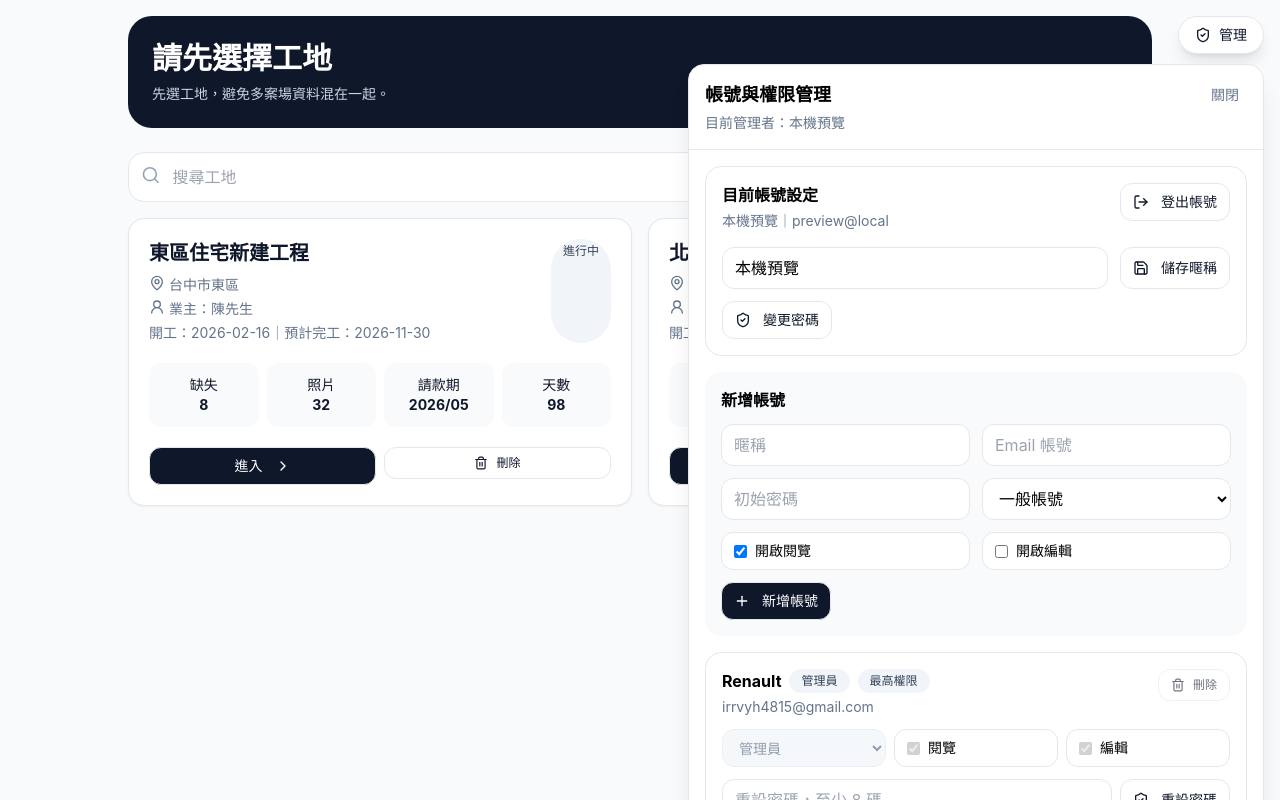
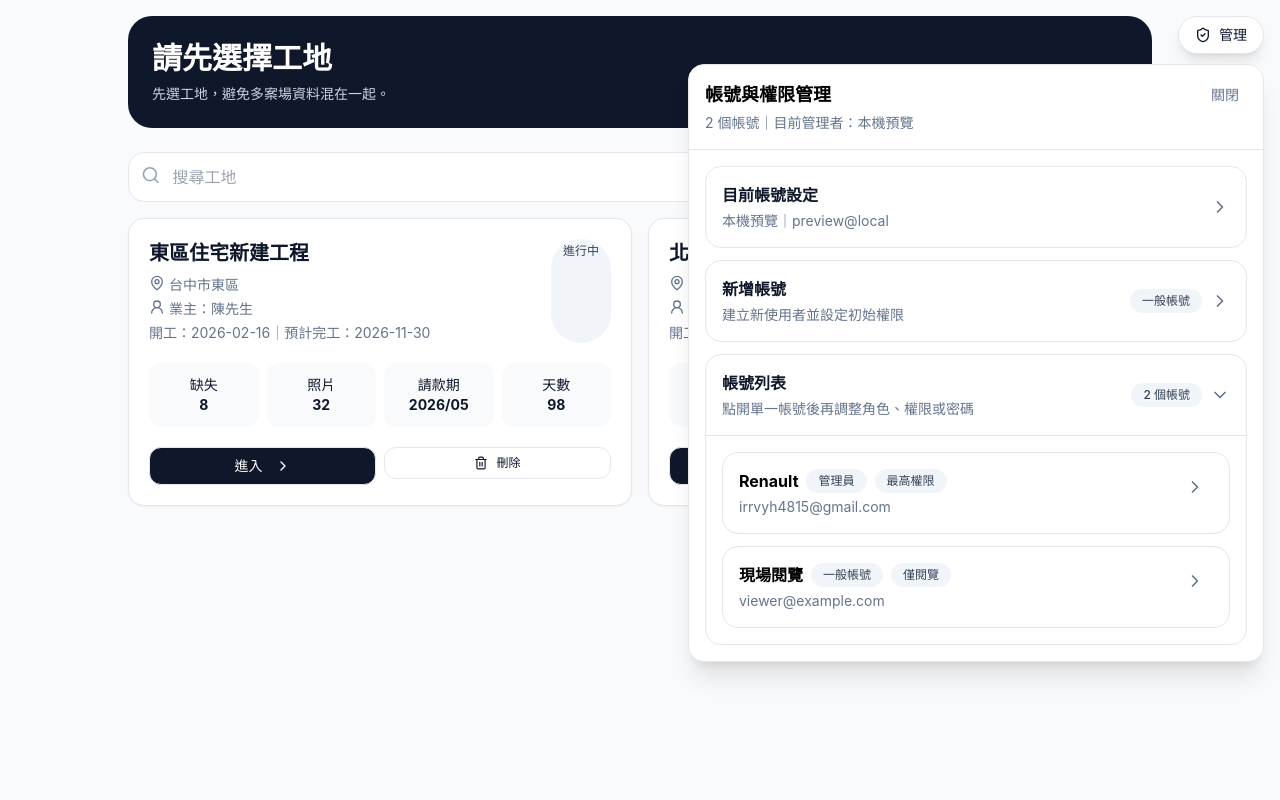
Before and after one commit to irrvyh4815/BEEZtoDO, a React (Vite) app: page / in a window 1280 px wide. Both pictures are taken after a click on the button "管理". Built offline with nearby package versions, Linux system fonts and the light colour scheme.

Commit message:
Collapse account management panel

```diff
--- a/src/App.jsx
+++ b/src/App.jsx
@@ -811,17 +811,37 @@ function LoadingScreen() {
   );
 }
 
+function AccordionSection({ title, desc, meta, open, onToggle, children }) {
+  return (
+    <div className="rounded-2xl border bg-white">
+      <button
+        type="button"
+        onClick={onToggle}
+        aria-expanded={open}
+        className="flex w-full items-center justify-between gap-3 p-4 text-left hover:bg-slate-50"
+      >
+        <span className="min-w-0">
+          <span className="block font-bold text-slate-900">{title}</span>
+          {desc ? <span className="mt-1 block text-sm text-slate-500">{desc}</span> : null}
+        </span>
+        <span className="flex shrink-0 items-center gap-2">
+          {meta ? <Badge>{meta}</Badge> : null}
+          <ChevronRight
+            className={`h-5 w-5 text-slate-500 transition ${open ? "rotate-90" : ""}`}
+          />
+        </span>
+      </button>
+      {open ? <div className="border-t p-4">{children}</div> : null}
+    </div>
+  );
+}
+
 function LoginScreen({ onLogin }) {
   const [email, setEmail] = useState("admin@eztodo.local");
   const [password, setPassword] = useState("");
   const [error, setError] = useState("");
   const [loading, setLoading] = useState(false);
-  const loginHighlights = [
-    "工地資料、合約、請款與施工日報集中管理",
-    "缺失改善、工項 Memo、待辦事項可依工地追蹤",
-    "預定進度可用甘特圖檢視工種與日期安排",
-    "管理員可控管帳號、閱覽權限與編輯權限",
-  ];
+  const loginTags = ["工地管理", "施工日報", "廠商請款", "缺失追蹤", "甘特圖", "權限控管"];
 
   async function handleSubmit(event) {
     event.preventDefault();
@@ -845,21 +865,40 @@ function LoginScreen({ onLogin }) {
     <Shell full>
       <div className="mx-auto grid min-h-[calc(100vh-2rem)] max-w-5xl items-center gap-6 lg:grid-cols-[1fr_420px]">
         <div className="rounded-3xl bg-slate-900 p-8 text-white">
-          <div className="mb-8 inline-flex rounded-2xl bg-white/10 p-3">
+          <div className="mb-8 flex items-center justify-between gap-4">
+            <div className="inline-flex rounded-2xl bg-white/10 p-3">
               <ShieldCheck className="h-8 w-8" />
             </div>
-          <p className="text-sm font-medium text-slate-300">製作團隊：R3nault</p>
-          <h1 className="mt-3 text-3xl font-bold">EZtoDO工程管理程式</h1>
-          <p className="mt-3 max-w-xl text-sm leading-6 text-slate-300">
-            專為工程案場日常管理整理的工作平台，將工地進度、廠商資料、
-            表單紀錄與權限管理整合在同一套介面中。
+            <p className="text-right text-sm font-medium text-slate-300">製作團隊：R3nault</p>
+          </div>
+          <p className="text-sm font-medium text-slate-300">工程案場管理，一套掌握</p>
+          <h1 className="mt-3 max-w-2xl text-3xl font-bold leading-tight sm:text-4xl">
+            EZtoDO工程管理程式
+          </h1>
+          <p className="mt-4 max-w-xl text-base leading-7 text-slate-200">
+            從工地進度、廠商合約、請款節點到缺失改善，把每天散落在訊息、
+            表單與照片裡的工程資訊，整理成可追蹤、可查找、可交接的工作流。
           </p>
-          <div className="mt-6 grid gap-3">
-            {loginHighlights.map((item) => (
-              <div key={item} className="rounded-2xl border border-white/10 bg-white/5 px-4 py-3 text-sm text-slate-100">
+          <div className="mt-6 flex flex-wrap gap-2">
+            {loginTags.map((item) => (
+              <span key={item} className="rounded-full border border-white/10 bg-white/10 px-3 py-1 text-xs font-medium text-slate-100">
                 {item}
-              </div>
+              </span>
             ))}
+          </div>
+          <div className="mt-8 grid gap-3 sm:grid-cols-3">
+            <div>
+              <p className="text-2xl font-bold">01</p>
+              <p className="mt-1 text-xs leading-5 text-slate-300">工地資料集中，避免多案場紀錄混在一起。</p>
+            </div>
+            <div>
+              <p className="text-2xl font-bold">02</p>
+              <p className="mt-1 text-xs leading-5 text-slate-300">請款、Memo、待辦與缺失都能依工地追蹤。</p>
+            </div>
+            <div>
+              <p className="text-2xl font-bold">03</p>
+              <p className="mt-1 text-xs leading-5 text-slate-300">管理員可配置帳號權限，保留閱覽與編輯界線。</p>
+            </div>
           </div>
         </div>
 
@@ -905,7 +944,7 @@ function LoginScreen({ onLogin }) {
   );
 }
 
-function ProjectSelect({ onSelect, onLogout }) {
+function ProjectSelect({ onSelect }) {
   const [mode, setMode] = useState("list");
   const [list, setList] = useState(useLocalPreview ? previewProjects : []);
   const [query, setQuery] = useState("");
@@ -1016,12 +1055,6 @@ function ProjectSelect({ onSelect, onLogout }) {
               後續日報、合約、請款、缺失與照片都會歸到此工地。
             </p>
           </div>
-          {!useLocalPreview ? (
-            <Button type="button" variant="outline" onClick={onLogout}>
-              <LogOut className="mr-2 h-4 w-4" />
-              登出
-            </Button>
-          ) : null}
         </div>
         {error ? (
           <div className="mb-4 rounded-2xl border border-red-200 bg-red-50 p-4 text-sm text-red-700">
@@ -1103,12 +1136,6 @@ function ProjectSelect({ onSelect, onLogout }) {
           <h1 className="text-3xl font-bold">請先選擇工地</h1>
           <p className="mt-2 text-sm text-slate-300">先選工地，避免多案場資料混在一起。</p>
         </div>
-        {!useLocalPreview ? (
-          <Button type="button" variant="outline" onClick={onLogout}>
-            <LogOut className="mr-2 h-4 w-4" />
-            登出
-          </Button>
-        ) : null}
       </div>
       <div className="mb-4 flex gap-3 rounded-2xl border bg-white p-3">
         <Search className="h-5 w-5 text-slate-400" />
@@ -3305,6 +3332,12 @@ function AdminPanel({ currentUser, onLogout }) {
   const [draft, setDraft] = useState(defaultAccountDraft);
   const [profileName, setProfileName] = useState(currentUser?.name || "");
   const [passwordOpen, setPasswordOpen] = useState(false);
+  const [sections, setSections] = useState({
+    account: false,
+    create: false,
+    users: true,
+  });
+  const [openUserId, setOpenUserId] = useState("");
   const [passwordDraft, setPasswordDraft] = useState({
     currentPassword: "",
     newPassword: "",
@@ -3334,6 +3367,10 @@ function AdminPanel({ currentUser, onLogout }) {
   }, [open]);
 
   if (!useLocalPreview && currentUser?.role !== "admin") return null;
+
+  function toggleSection(section) {
+    setSections((current) => ({ ...current, [section]: !current[section] }));
+  }
 
   async function saveUser() {
     setError("");
@@ -3528,7 +3565,7 @@ function AdminPanel({ currentUser, onLogout }) {
               <div>
                 <h2 className="text-lg font-bold">帳號與權限管理</h2>
                 <p className="mt-1 text-sm text-slate-500">
-                  目前管理者：{currentUser?.name || "管理員"}
+                  {users.length} 個帳號｜目前管理者：{currentUser?.name || "管理員"}
                 </p>
               </div>
               <button
@@ -3553,12 +3590,18 @@ function AdminPanel({ currentUser, onLogout }) {
               </div>
             ) : null}
 
-            <div className="mb-4 rounded-2xl border p-4">
+            <div className="grid gap-3">
+              <AccordionSection
+                title="目前帳號設定"
+                desc={`${currentUser?.name || "使用者"}｜${currentUser?.email || "未登入"}`}
+                open={sections.account}
+                onToggle={() => toggleSection("account")}
+              >
                 <div className="flex flex-col justify-between gap-3 sm:flex-row sm:items-start">
                   <div>
-                  <h3 className="font-bold">目前帳號設定</h3>
+                    <h3 className="font-bold">個人設定</h3>
                     <p className="mt-1 text-sm text-slate-500">
-                    {currentUser?.name || "使用者"}｜{currentUser?.email || "未登入"}
+                      修改暱稱、變更密碼或登出目前帳號。
                     </p>
                   </div>
                   <Button type="button" variant="outline" onClick={onLogout} className="w-full sm:w-auto">
@@ -3642,12 +3685,16 @@ function AdminPanel({ currentUser, onLogout }) {
                     </div>
                   </div>
                 ) : null}
-            </div>
-
+              </AccordionSection>
+
+              <AccordionSection
+                title="新增帳號"
+                desc="建立新使用者並設定初始權限"
+                meta={draft.role === "admin" ? "管理員" : "一般帳號"}
+                open={sections.create}
+                onToggle={() => toggleSection("create")}
+              >
                 <div className="grid gap-3 rounded-2xl bg-slate-50 p-4 md:grid-cols-2">
-              <div className="md:col-span-2">
-                <h3 className="font-bold">新增帳號</h3>
-              </div>
                   <Input
                     value={draft.name}
                     onChange={(value) => setDraft({ ...draft, name: value })}
@@ -3707,32 +3754,47 @@ function AdminPanel({ currentUser, onLogout }) {
                     </Button>
                   </div>
                 </div>
-
-            <div className="mt-4 grid gap-3">
+              </AccordionSection>
+
+              <AccordionSection
+                title="帳號列表"
+                desc="點開單一帳號後再調整角色、權限或密碼"
+                meta={`${users.length} 個帳號`}
+                open={sections.users}
+                onToggle={() => toggleSection("users")}
+              >
+                <div className="grid gap-3">
               {users.map((user) => {
                 const isAdmin = user.role === "admin";
+                const userOpen = openUserId === user.id;
                 return (
                 <div key={user.id} className="rounded-2xl border p-4">
                   <div className="flex flex-col justify-between gap-3 sm:flex-row sm:items-start">
-                    <div>
+                    <button
+                      type="button"
+                      onClick={() => setOpenUserId(userOpen ? "" : user.id)}
+                      className="min-w-0 flex-1 text-left"
+                      aria-expanded={userOpen}
+                    >
                       <div className="flex flex-wrap items-center gap-2">
                         <h3 className="font-bold">{user.name}</h3>
                         <Badge>{isAdmin ? "管理員" : "一般帳號"}</Badge>
                         {isAdmin ? <Badge>最高權限</Badge> : null}
+                        {!isAdmin ? <Badge>{user.canEdit ? "可編輯" : user.canView ? "僅閱覽" : "未開放"}</Badge> : null}
                       </div>
                       <p className="mt-1 text-sm text-slate-500">{user.email}</p>
-                    </div>
-                    <Button
+                    </button>
+                    <button
                       type="button"
-                      variant="outline"
-                      onClick={() => removeUser(user)}
-                      disabled={isAdmin}
-                      className="h-8 rounded-lg px-2 text-xs text-red-600 disabled:cursor-not-allowed disabled:opacity-40"
-                    >
-                      <Trash2 className="mr-1 h-3.5 w-3.5" />
-                      刪除
-                    </Button>
-                  </div>
+                      onClick={() => setOpenUserId(userOpen ? "" : user.id)}
+                      className="flex items-center justify-center rounded-lg p-2 text-slate-500 hover:bg-slate-100"
+                      aria-label={userOpen ? "收合帳號設定" : "展開帳號設定"}
+                    >
+                      <ChevronRight className={`h-5 w-5 transition ${userOpen ? "rotate-90" : ""}`} />
+                    </button>
+                  </div>
+                  {userOpen ? (
+                  <>
                   <div className="mt-3 grid gap-2 sm:grid-cols-3">
                     <select
                       value={user.role}
@@ -3785,9 +3847,25 @@ function AdminPanel({ currentUser, onLogout }) {
                       重設密碼
                     </Button>
                   </div>
+                  <div className="mt-3 flex justify-end">
+                    <Button
+                      type="button"
+                      variant="outline"
+                      onClick={() => removeUser(user)}
+                      disabled={isAdmin}
+                      className="h-8 rounded-lg px-2 text-xs text-red-600 disabled:cursor-not-allowed disabled:opacity-40"
+                    >
+                      <Trash2 className="mr-1 h-3.5 w-3.5" />
+                      刪除帳號
+                    </Button>
+                  </div>
+                  </>
+                  ) : null}
                 </div>
                 );
               })}
+                </div>
+              </AccordionSection>
             </div>
           </div>
         </div>
@@ -3935,7 +4013,6 @@ export default function App() {
       <>
         <AdminPanel currentUser={auth.user} onLogout={handleLogout} />
         <ProjectSelect
-          onLogout={handleLogout}
           onSelect={(project) => {
             setP(project);
             setActive("dashboard");
```
Lines whose indentation alone changed are shown as unchanged.
